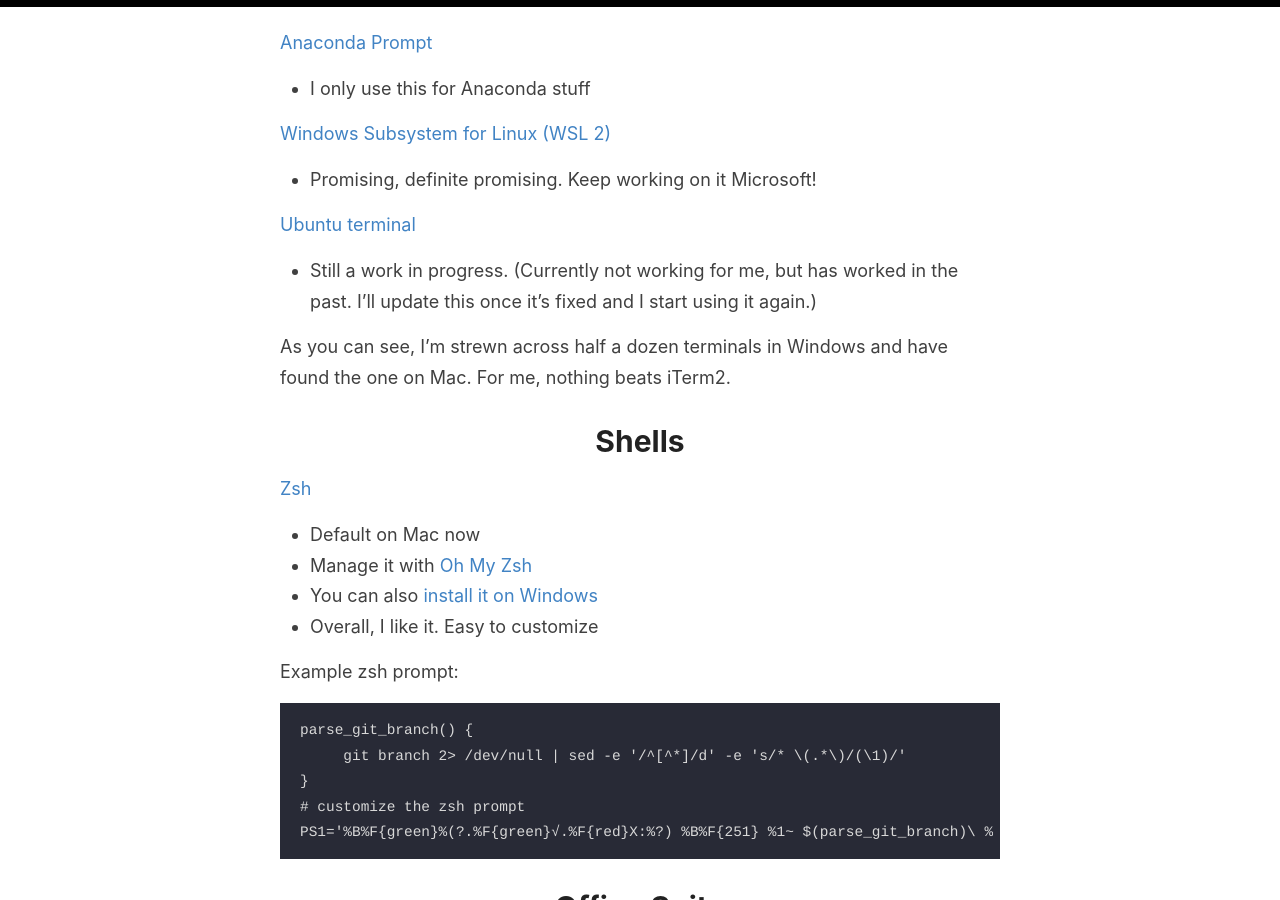
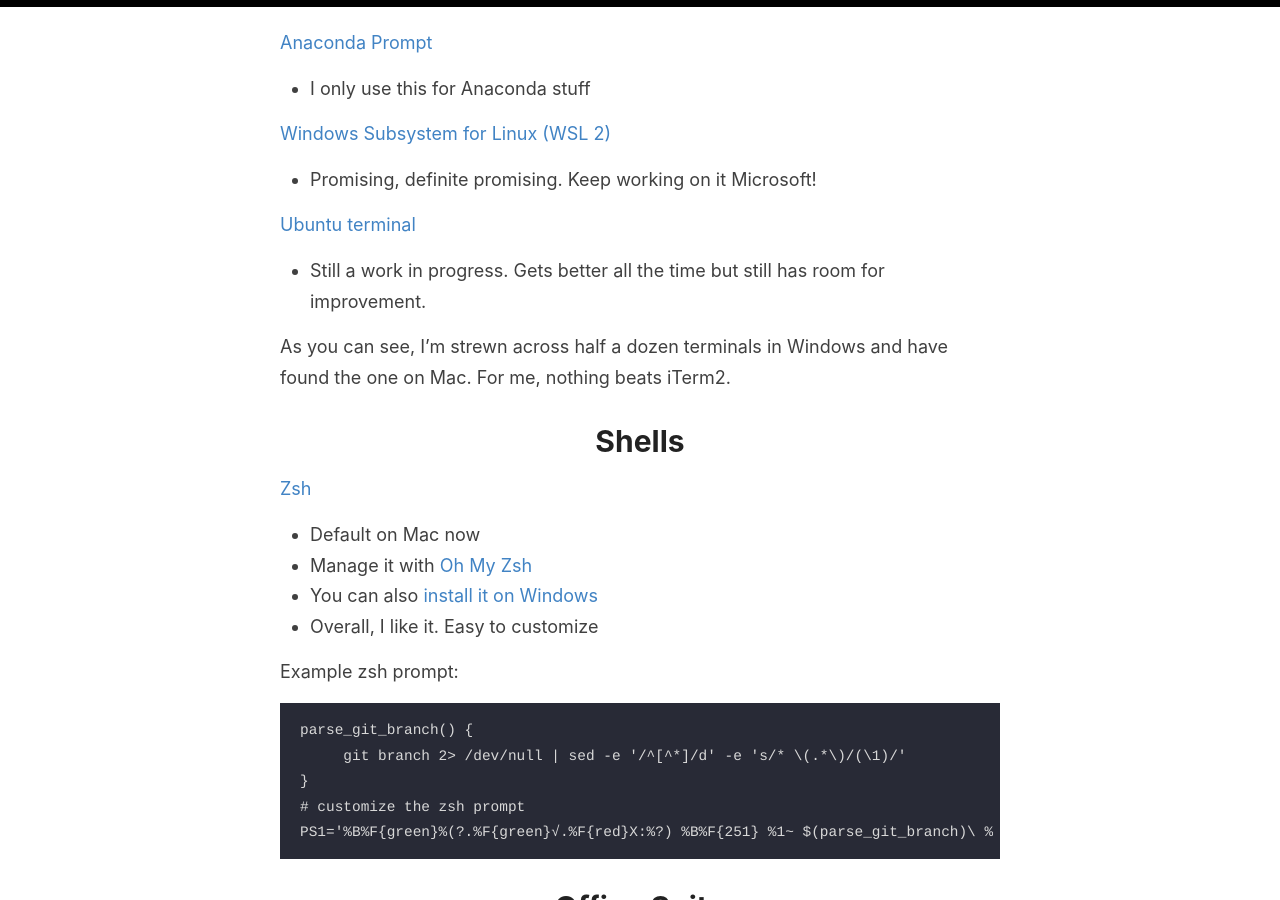
Before and after one commit to jss367/blog, a Jekyll site: the page built from _posts/2018-10-10-Software-I-Use.md, in a window 1280 px wide and 900 px high, scrolled down 4247 px. Built offline with Jekyll 4.4.1, drawn with Linux system fonts in a browser that asks for light colours.

Commit message:
Update 2018-10-10-Software-I-Use.md

```diff
--- a/_posts/2018-10-10-Software-I-Use.md
+++ b/_posts/2018-10-10-Software-I-Use.md
@@ -127,7 +127,7 @@ In Windows, I use a mix, mostly because none of them are perfect. Here's a case
 * Promising, definite promising. Keep working on it Microsoft!
 
 [Ubuntu terminal](https://ubuntu.com/tutorials/tutorial-ubuntu-on-windows#1-overview)
-* Still a work in progress. (Currently not working for me, but has worked in the past. I'll update this once it's fixed and I start using it again.)
+* Still a work in progress. Gets better all the time but still has room for improvement.
 
 As you can see, I'm strewn across half a dozen terminals in Windows and have found the one on Mac. For me, nothing beats iTerm2.
 
```
